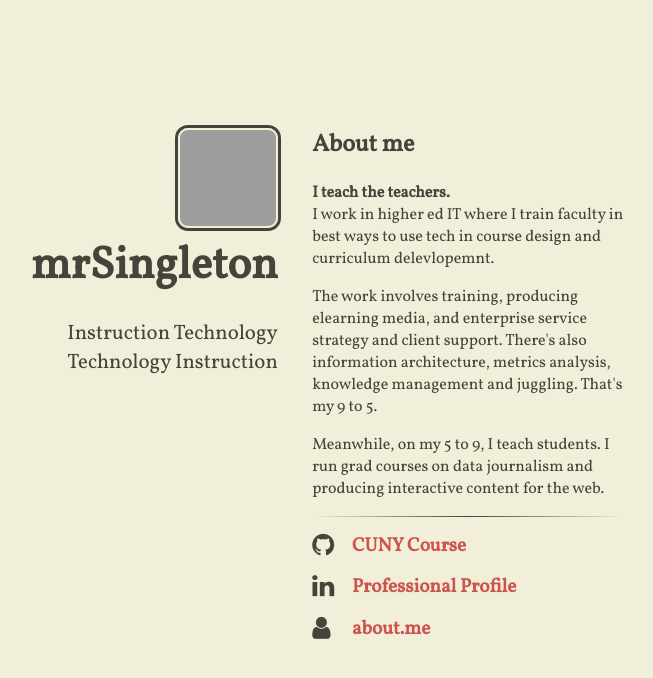
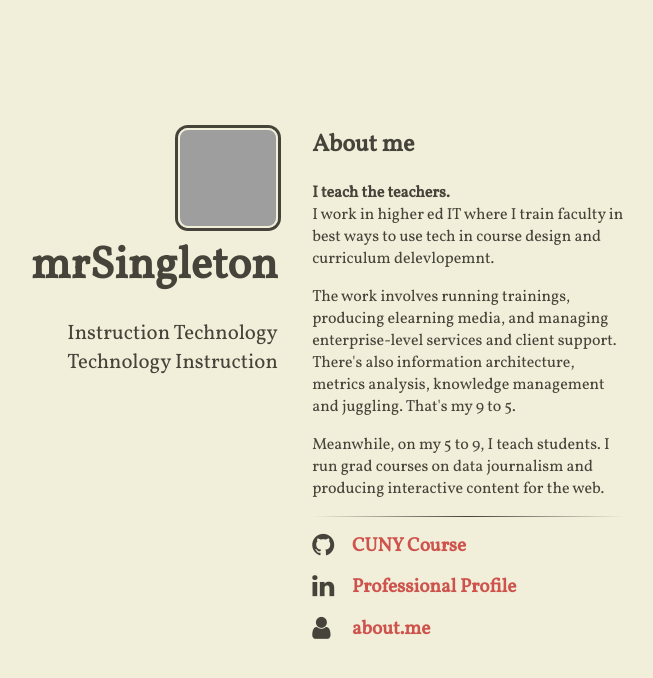
Before and after one commit to mrsingleton/mrsingleton.github.io, a Jekyll site: the page built from index.html, in a window 1280 px wide, cut to the strip 0-678 px from the top of the page. Shown: the whole strip, without its empty margins (355-1008 px from the left). Built offline with Jekyll 4.4.1, drawn with Linux system fonts in a browser that asks for light colours; nearby versions of some CDN libraries; grey boxes are pictures that could not be loaded.

Commit message:
smart changes

```diff
--- a/_includes/content.html
+++ b/_includes/content.html
@@ -1,6 +1,6 @@
 <h2>About me</h2>
 <p><strong>I teach the teachers.</strong><br />I work in higher ed IT where I train faculty in best ways to use tech in course design and curriculum delevlopemnt.</p>
-<p>The work involves training, producing elearning media, and enterprise service strategy and client support. There's also information architecture, metrics analysis, knowledge management and juggling. That's my 9 to 5.</p>
+<p>The work involves running trainings, producing elearning media, and managing enterprise-level services and client support. There's also information architecture, metrics analysis, knowledge management and juggling. That's my 9 to 5.</p>
 <p>Meanwhile, on my 5 to 9, I teach students. I run grad courses on data journalism and producing interactive content for the web.</p>
 
 <hr />
```
